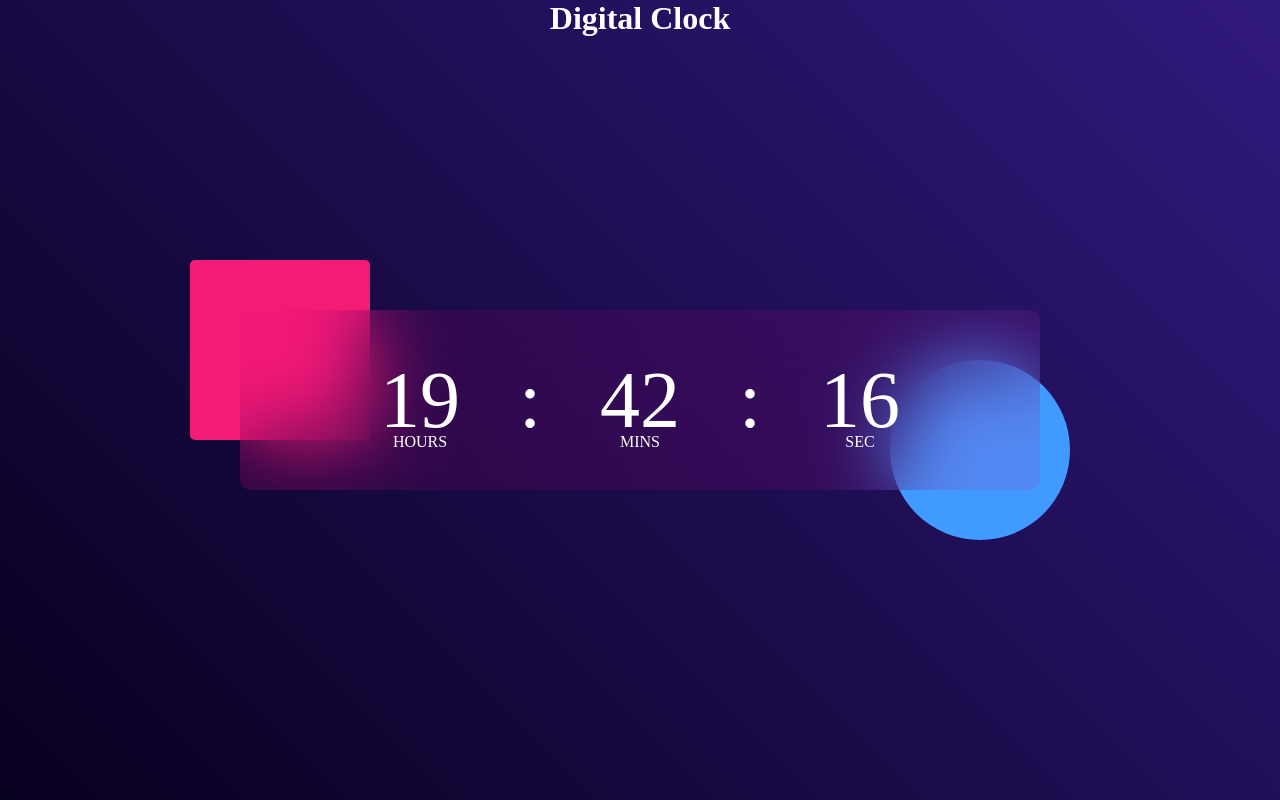
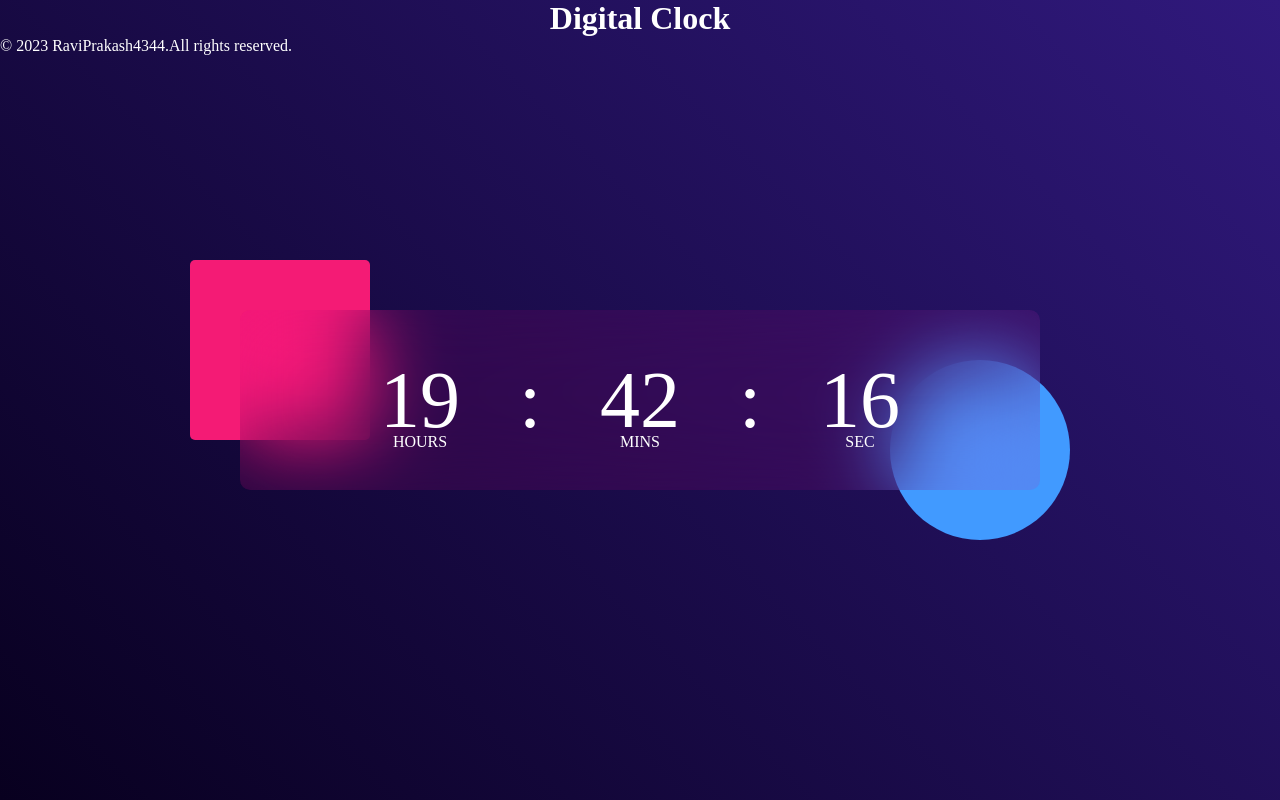
Before and after one commit to rvprakash9596/DigitalClock, a plain HTML site: page index.html in a window 1280 px wide. Drawn offline with Linux system fonts and the light colour scheme.

Commit message:
Update index.html

```diff
--- a/index.html
+++ b/index.html
@@ -6,6 +6,9 @@
 <body>
 <div class="hero">
     <h1 id="h1">Digital Clock</h1>
+     <footer id="foot1">
+        <p>&#169; 2023 RaviPrakash4344.All rights reserved.</p>
+    </footer>
     <div class="container">
         <div class="clock">
             <span id="hrs">00</span>
```
